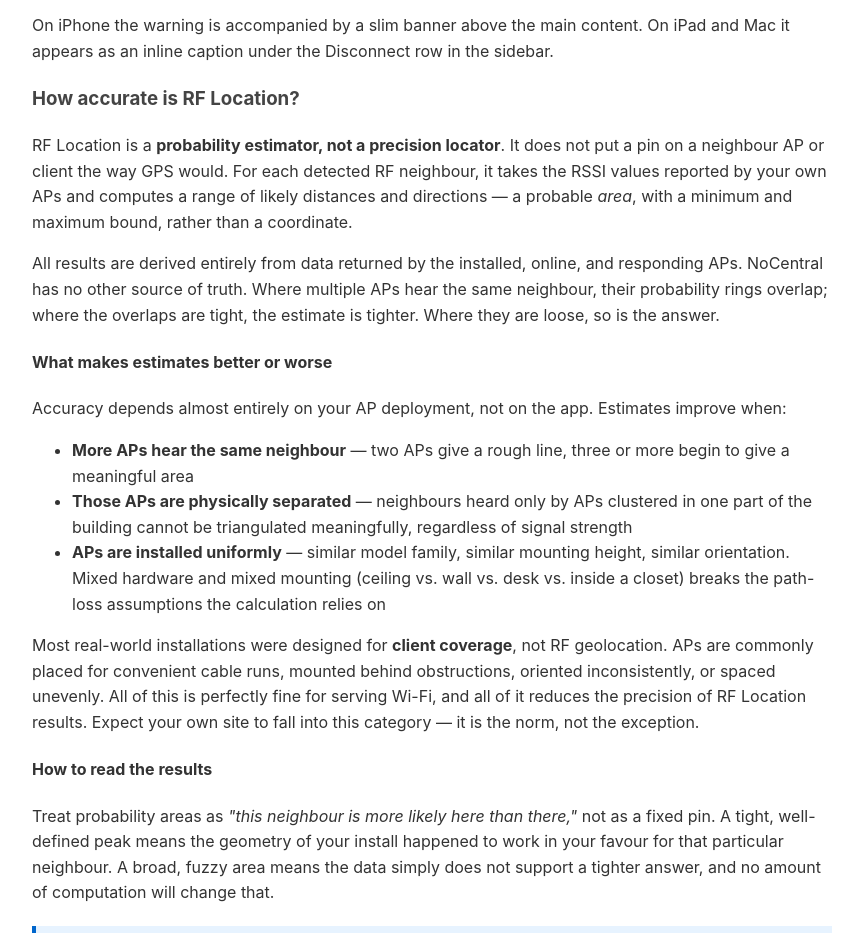
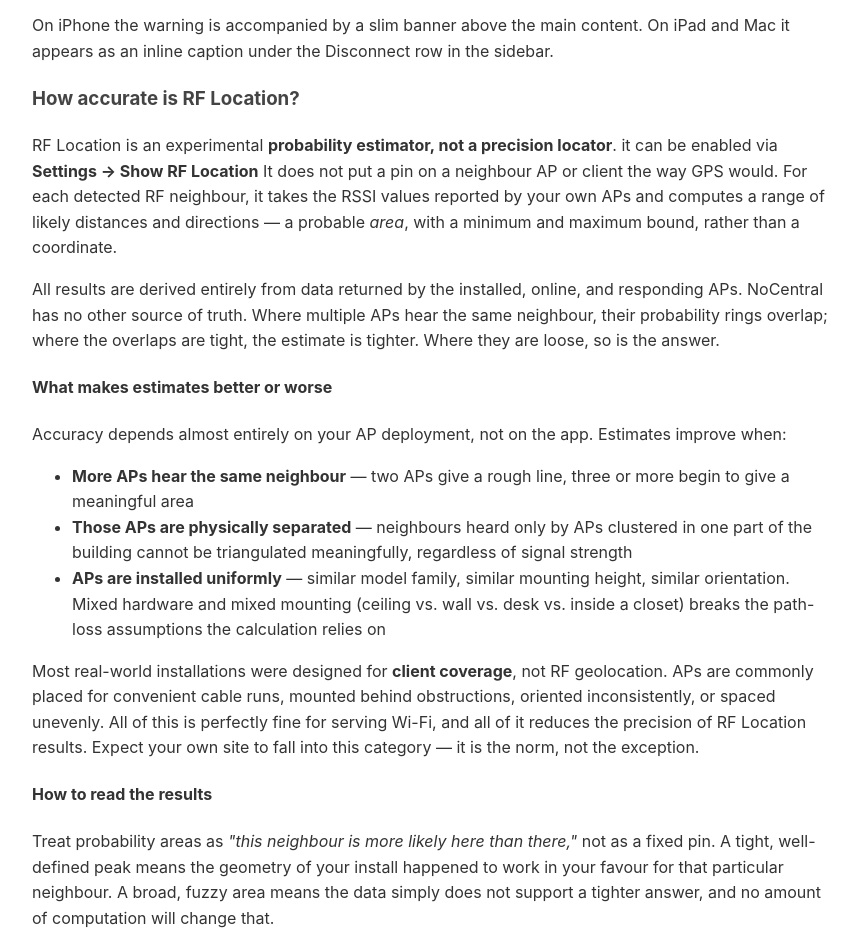
Before and after one commit to bradleyjim/nocentral-support, a plain HTML site: page terms.html in a window 1280 px wide. Shown: the part 5981-6914 px from the top of the page, without its empty margins (208-1071 px from the left). Drawn offline with Linux system fonts and the light colour scheme.

Commit message:
Update terms.html

```diff
--- a/terms.html
+++ b/terms.html
@@ -194,7 +194,7 @@
 <p>On iPhone the warning is accompanied by a slim banner above the main content. On iPad and Mac it appears as an inline caption under the Disconnect row in the sidebar.</p>
 
 <h3>How accurate is RF Location?</h3>
-<p>RF Location is a <strong>probability estimator, not a precision locator</strong>. It does not put a pin on a neighbour AP or client the way GPS would. For each detected RF neighbour, it takes the RSSI values reported by your own APs and computes a range of likely distances and directions — a probable <em>area</em>, with a minimum and maximum bound, rather than a coordinate.</p>
+<p>RF Location is an experimental <strong>probability estimator, not a precision locator</strong>. it can be enabled via <strong>Settings → Show RF Location</strong> It does not put a pin on a neighbour AP or client the way GPS would. For each detected RF neighbour, it takes the RSSI values reported by your own APs and computes a range of likely distances and directions — a probable <em>area</em>, with a minimum and maximum bound, rather than a coordinate.</p>
 <p>All results are derived entirely from data returned by the installed, online, and responding APs. NoCentral has no other source of truth. Where multiple APs hear the same neighbour, their probability rings overlap; where the overlaps are tight, the estimate is tighter. Where they are loose, so is the answer.</p>
 
 <h4>What makes estimates better or worse</h4>
```
